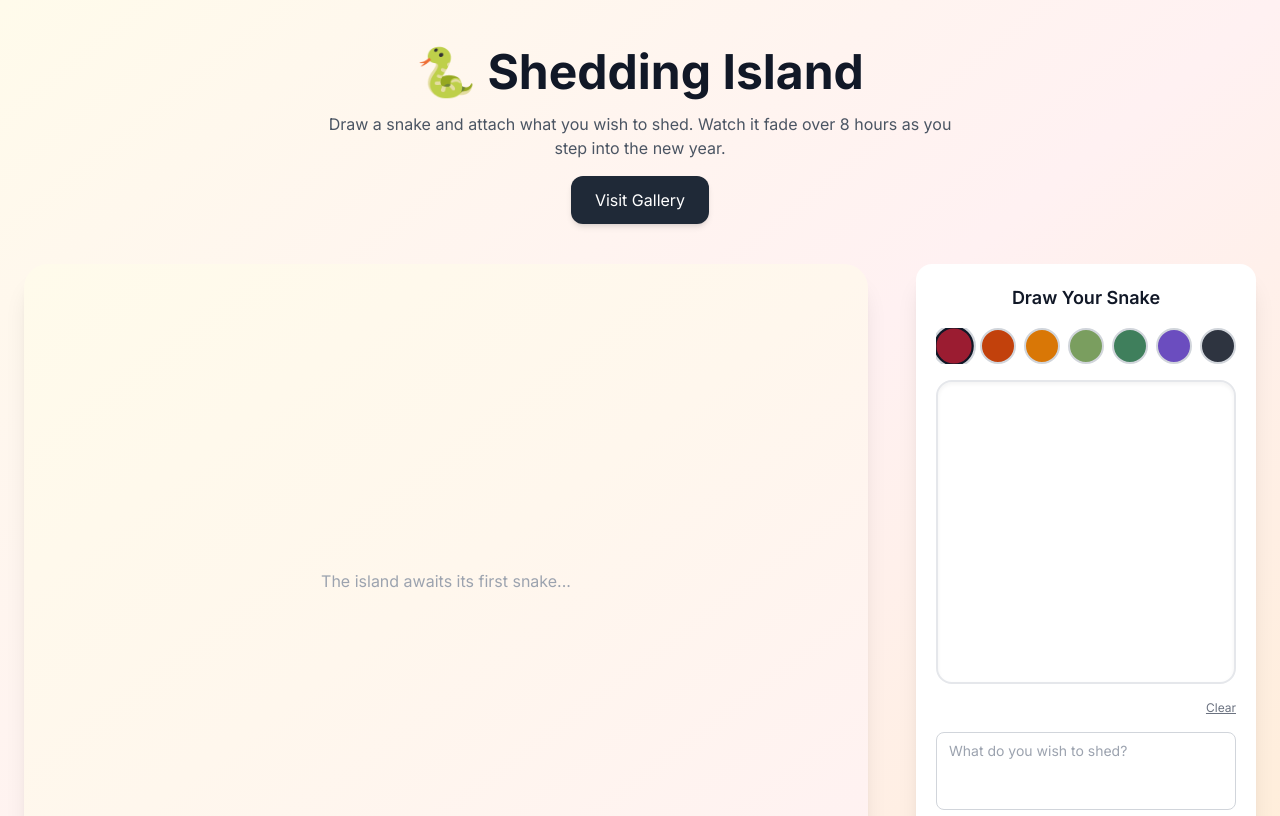
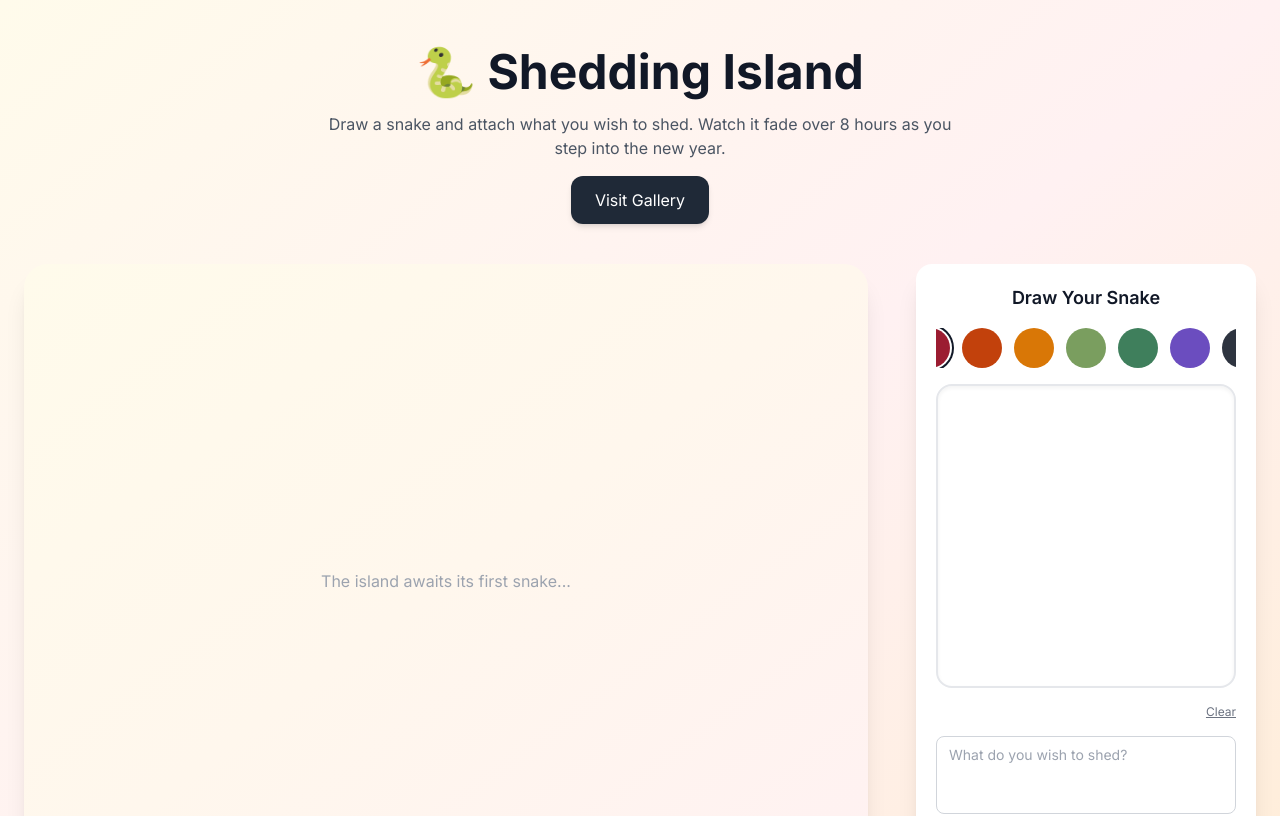
Before and after one commit to juliez8/snake-year-shedding-pond, a Next.js app: page / in a window 1280 px wide. Shown: the top 816 px of the page. Built offline with nearby package versions, Linux system fonts and the light colour scheme; no server answers; the database is empty.

Commit message:
color palette

```diff
--- a/components/ColorPicker.tsx
+++ b/components/ColorPicker.tsx
@@ -20,7 +20,7 @@ export default function ColorPicker({
   onColorChange,
 }: ColorPickerProps) {
   return (
-    <div className="flex justify-center gap-2 px-2">
+    <div className="flex justify-center gap-3 px-4">
       {COLORS.map((color) => {
         const isSelected = selectedColor === color;
 
@@ -29,11 +29,11 @@ export default function ColorPicker({
             key={color}
             onClick={() => onColorChange(color)}
             className={`
-              w-9 h-9 rounded-full flex-shrink-0
-              border-2 transition-all duration-200
+              relative w-10 h-10 rounded-full flex-shrink-0
+              transition-all duration-200
               ${isSelected
-                ? 'border-gray-900 scale-110 ring-2 ring-gray-300'
-                : 'border-gray-300 hover:scale-105 hover:border-gray-400'}
+                ? 'ring-2 ring-offset-2 ring-gray-900'
+                : 'hover:ring-2 hover:ring-offset-1 hover:ring-gray-400'}
             `}
             style={{ backgroundColor: color }}
             aria-label={`Select color ${color}`}
```
